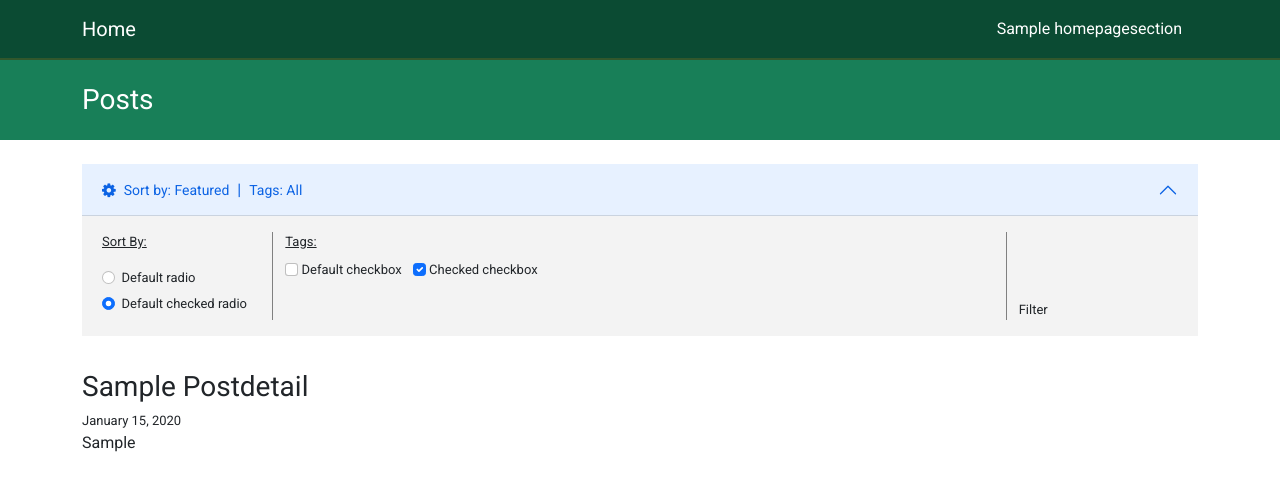
After one commit to mdamire/MyPortfolio, a Django app: page /posts/ in a window 1280 px wide, after a click that opens the changed part. The commit adds this page. Shown: the top 504 px of the page. Run offline with Django 4.2, Linux system fonts and the light colour scheme; tables that the repository leaves empty hold one stand-in row (values such as "Sample post").

Commit message:
Post list design added

```diff
--- a/MyPortfolio/urls.py
+++ b/MyPortfolio/urls.py
@@ -19,13 +19,14 @@ from django.conf import settings
 from django.conf.urls.static import static
 
 from pages.views import HomePageView
-from posts.views import PostDetailView
+from posts.views import PostDetailView, PostListView
 
 urlpatterns = [
     path('admin/', admin.site.urls),
     path('tinymce/', include('tinymce.urls')),
     path('nhome/', HomePageView.as_view(), name='home'),
-    path('post/<str:permalink>', PostDetailView.as_view(), name='post')
+    path('post/<str:permalink>', PostDetailView.as_view(), name='post-detail'),
+    path('posts/', PostListView.as_view(), name='post-list'),
 ]
 
 if settings.DEBUG:
--- a/common/static/common/css/default.css
+++ b/common/static/common/css/default.css
@@ -1,5 +1,14 @@
 body {
     font-family: 'Roboto', sans-serif;
+    padding-bottom: 50px;
+}
+
+a {
+    color: #187f58;
+}
+
+a:hover {
+    color: #6b8f71;
 }
 
 .nav-text {
--- a/posts/models.py
+++ b/posts/models.py
@@ -18,3 +18,7 @@ class PostDetail(TimeStampedModel, AbstractRenderableContent):
         default=True,
         help_text="Post sublinks will be generated from any header tag and will aprear in Post Content section"
     )
+
+    @property
+    def intro_len(self):
+        return len(self.heading) + len(self.introduction)
--- /dev/null
+++ b/posts/static/posts/post-list.css
@@ -0,0 +1,38 @@
+.accordion-button {
+    background-color: rgb(243, 243, 243);
+}
+
+.accordion-body {
+    background-color: rgb(243, 243, 243);
+    font-size: small;
+}
+
+.step-links {
+    width: 100%;
+    text-align: center;
+}
+
+.post-button {
+    /* width: 100%; */
+    padding-top: 10px;
+}
+
+.post-button:hover {
+    cursor: pointer;
+    box-shadow: 0px 0px 10px rgb(210, 210, 210);
+    color: rgb(83, 83, 83);
+}
+
+.post-meta {
+    font-size: small;
+}
+
+.page-button {
+    color: #187f58;
+    cursor: pointer;
+    text-decoration: underline;
+}
+
+.page-button:hover {
+    color: #6b8f71;
+}
--- /dev/null
+++ b/posts/static/posts/post-list.js
@@ -0,0 +1,73 @@
+
+function submitFilters(){
+    let checkedItems = [];
+    let filterSettings = document.getElementById('filter-settings');
+
+    // Get checked items from the checkbox list
+    var checkboxes = filterSettings.querySelectorAll('input[type="checkbox"]:checked');
+    checkboxes.forEach(function(checkbox) {
+        checkedItems.push(checkbox.value);
+    });
+
+    // Get the selected value from the radio button
+    var selectedOption = filterSettings.querySelector('input[type="radio"]:checked');
+    var optionValue = selectedOption ? selectedOption.value : '';
+
+    // Construct URL with parameters
+    var currentUrl = window.location.href;
+    var existingParams = currentUrl.split('?')[1]; // Get the existing query parameters
+    var newParams = [];
+
+    // Append existing query parameters to newParams
+    if (existingParams) {
+        var paramsArray = existingParams.split('&');
+        paramsArray.forEach(function(param) {
+            var paramName = param.split('=')[0];
+            if (paramName !== 'tags' && paramName !== 'sort') {
+                newParams.push(param);
+            }
+        });
+    }
+
+    // Append new query parameters
+    if (checkedItems.length > 0) {
+        newParams.push('tags=' + checkedItems.join(','));
+    }
+    if (optionValue !== '') {
+        newParams.push('sort=' + optionValue);
+    }
+
+    var url = window.location.pathname;
+    // Combine the base URL and new query parameters
+    if (newParams.length > 0) {
+        url += '?' + newParams.join('&');
+    }
+
+    // Reload page with the new URL
+    window.location.href = url;
+}
+
+
+function changePage(pageNumber){
+    // Construct URL with parameters
+    var currentUrl = window.location.href;
+    var existingParams = currentUrl.split('?')[1]; // Get the existing query parameters
+    var newParams = [];
+
+    // Append existing query parameters to newParams
+    if (existingParams) {
+        var paramsArray = existingParams.split('&');
+        paramsArray.forEach(function(param) {
+            var paramName = param.split('=')[0];
+            if (paramName !== 'page') {
+                newParams.push(param);
+            }
+        });
+    }
+
+    newParams.push('page=' + pageNumber);
+
+    let url = window.location.pathname + '?' + newParams.join('&');
+
+    window.location.href = url;
+}
--- a/posts/static/posts/post.css
+++ b/posts/static/posts/post.css
@@ -30,7 +30,7 @@ body {
     text-shadow: 0px 0px 2px white;
 }
 
-#collapse-text {
+#sublink-text {
     background-color: #161b22;
     color: white;
     border-radius: 0px;
--- a/posts/templates/posts/detail.html
+++ b/posts/templates/posts/detail.html
@@ -27,7 +27,7 @@
             </div>
         </button>
         <div id="collapseBody" class="collapse show">
-            <div id="collapse-text" class="card card-body pt-md-4 pt-2 px-md-5 px-2">
+            <div id="sublink-text" class="card card-body pt-md-4 pt-2 px-md-5 px-2">
                 {% for sublink in sublinks %}
                     <p class="my-2">
                         {% for i in sublink.indent_range %}
--- /dev/null
+++ b/posts/templates/posts/post-list.html
@@ -0,0 +1,95 @@
+{% extends 'base-view.html' %}
+
+{% block heading-content %}
+    Posts
+{% endblock %}
+
+{% block main-content %}
+<div class="mt-4"></div>
+<div class="accordion" id="filter-section">
+    <h2 class="accordion-header" id="headingOne">
+        <button class="accordion-button collapsed" type="button" data-bs-toggle="collapse" data-bs-target="#filter-settings"  aria-expanded="false" aria-controls="filter-settings">
+            <i class="fa fa-gear pe-2"></i> <small class="pe-md-2 pe-1">Sort by: Featured</small>|<small class="ps-md-2 ps-1">Tags: All</small>
+        </button>
+    </h2>
+    <div id="filter-settings" class="accordion-collapse collapse" aria-labelledby="headingOne" data-bs-parent="#filter-section">
+        <div class="accordion-body">
+            <div class="row">
+                <div class="col-md-2" style="border-right: 1px solid grey;">
+                    <div class="pb-3"><u>Sort By:</u></div>
+                    <div class="form-check">
+                        <label class="form-check-label" for="flexRadioDefault1">
+                            Default radio
+                            <input class="form-check-input" type="radio" name="flexRadioDefault" id="flexRadioDefault1" value="rd1">
+                        </label>
+                      </div>
+                      <div class="form-check">
+                          <label class="form-check-label" for="flexRadioDefault2">
+                              Default checked radio
+                              <input class="form-check-input" type="radio" name="flexRadioDefault" id="flexRadioDefault2" value="rd2" checked>
+                        </label>
+                      </div>
+                </div>
+                <div class="col-md-8" style="border-right: 1px solid grey;">
+                    <div class="pb-2"><u>Tags:</u></div>
+                    <label class="form-check-label pe-2" for="flexCheckDefault">
+                        <input class="form-check-input" type="checkbox" value="cb1" id="flexCheckDefault">
+                          Default checkbox
+                    </label>
+                    <label class="form-check-label" for="flexCheckChecked">
+                        <input class="form-check-input" type="checkbox" value="cb2" id="flexCheckChecked" checked>
+                          Checked checkbox
+                    </label>
+                </div>
+                <div class="col-md-2" style="position: relative;">
+                    <div style="position: absolute; bottom: 0;" onclick="submitFilters()">Filter</div>
+                </div>
+            </div>
+        </div>
+    </div>
+</div>
+
+<div class="row pt-md-4 pt-2">
+{% for post in post_list %}
+            <!-- if if loop counter in 1, 4, 7 -->
+    {% url 'post-detail' post.permalink as post_detail_url%}
+    <div class="col-md-4 post-button" onclick="window.location.href='{{post_detail_url}}';">
+        <h3 class="post-heading">{{post.heading|title}}</h3>
+        <div class="post-meta">
+            {% if post.publish_date %}
+                {{post.publish_date|date:"F j, Y"}}
+            {% else %}
+                {{post.created|date:"F j, Y"}}
+            {% endif %}
+        </div>
+        {% if post.introduction %}
+        <div class="post-introduction">{{post.introduction|safe}}</div>
+        {% endif %}
+    </div>
+    {% if forloop.counter|divisibleby:3 %}
+    </div>
+    <div class="row">
+    {% endif %}
+{% endfor %}
+</div>
+
+{% if page_obj.has_previous or page_obj.has_next %}
+    <div class="step-links pt-2">
+        <span>
+            {% if page_obj.has_previous %}
+                <span class="page-button" onclick="changePage(1)">&laquo; first</span>&nbsp;
+                <span class="page-button" onclick="changePage('{{ page_obj.previous_page_number }}')">previous</span>&nbsp;
+            {% endif %}
+
+            <span class="current">
+                Page {{ page_obj.number }} of {{ page_obj.paginator.num_pages }}
+            </span>
+
+            {% if page_obj.has_next %}
+            &nbsp;<span class="page-button" onclick="changePage('{{ page_obj.next_page_number }}')">next</span>
+            &nbsp;<span class="page-button" onclick="changePage('{{ page_obj.paginator.num_pages }}')">last &raquo;</span>
+            {% endif %}
+        </span>
+    </div>
+{% endif %}
+{% endblock  %}
--- a/posts/views.py
+++ b/posts/views.py
@@ -1,6 +1,8 @@
-from django.views.generic import DetailView
+from operator import attrgetter
 
-from common.mixins import SiteContextMixin, SingleObjectContentRendererMixin
+from django.views.generic import DetailView, ListView
+
+from common.mixins import SiteContextMixin, SingleObjectContentRendererMixin, MultipleObjectContentRendererMixin
 from common.static import SiteStatic
 from .models import PostDetail
 from .sublink import parse_sublinks
@@ -27,3 +29,11 @@ class PostDetailView(DetailView, SiteContextMixin, SingleObjectContentRendererMi
             context['sublinks'] = sublinks
 
         return context
+
+
+class PostListView(ListView, SiteContextMixin, MultipleObjectContentRendererMixin):
+    model = PostDetail
+    template_name = 'posts/post-list.html'
+    extra_statics = [SiteStatic('posts/post-list.css'), SiteStatic('posts/post-list.js')]
+    context_object_name = 'post_list'
+    paginate_by = 6
```
Also changed, not shown: posts/templates/posts/list.html (deleted, +0 -20 lines).
